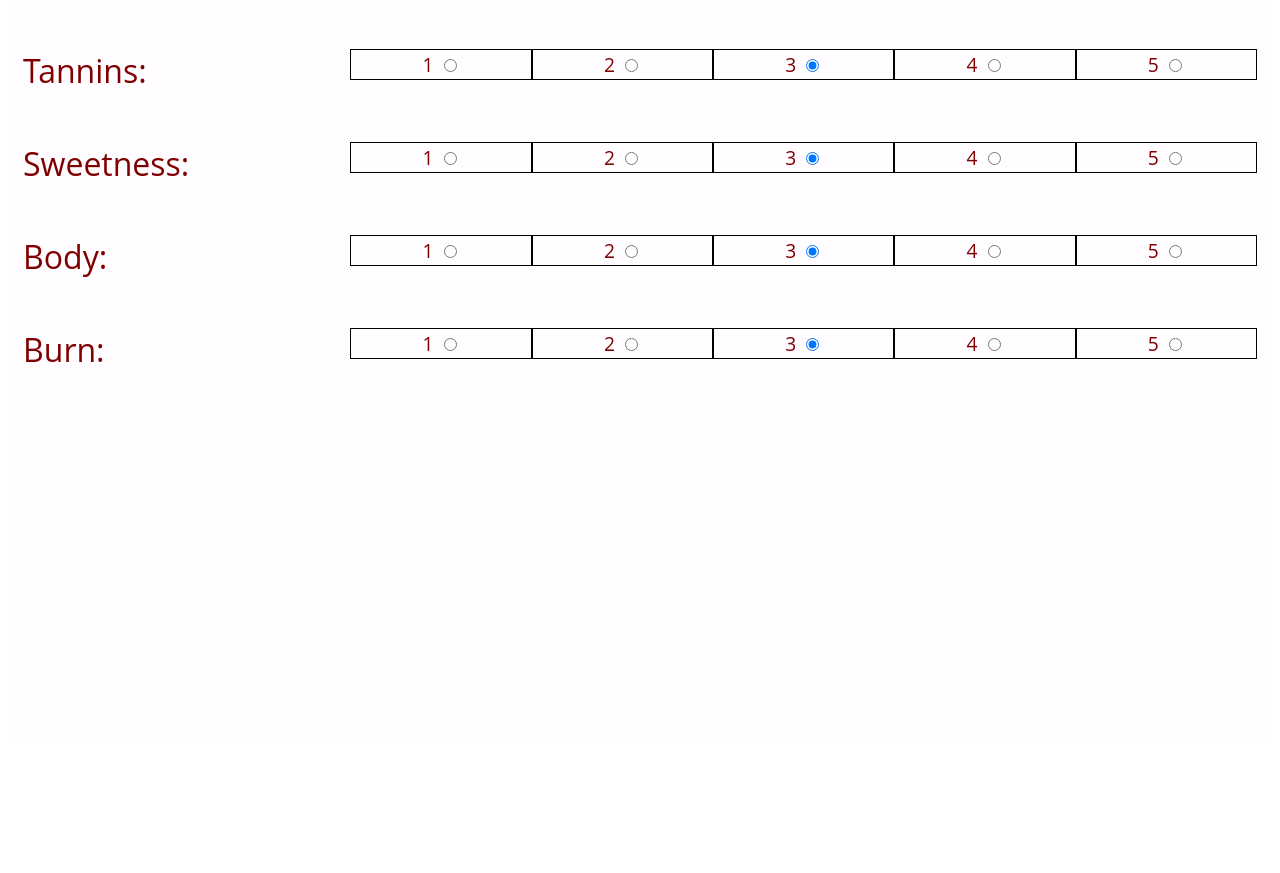
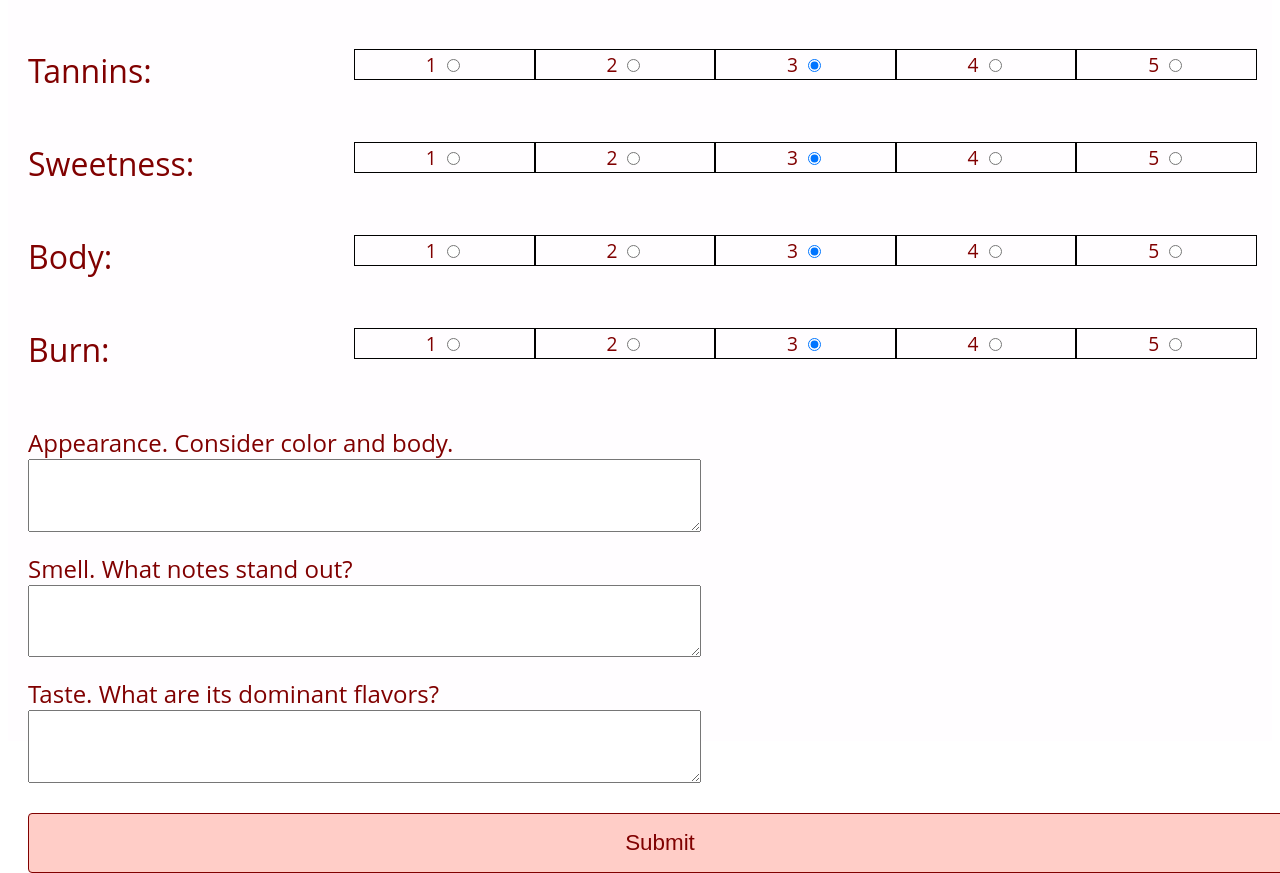
Before and after one commit to klthree/wineapp, an Angular app in the folder frontend/taster/: page /new-assessment in a window 1280 px wide. Shown: the part 162-1035 px from the top of the page. Before the commit the page ends 911 px from the top, so only its background shows below. Built offline with nearby package versions, Linux system fonts and the light colour scheme.

Commit message:
Added textarea fields for sight, smell, and taste. Added a submit button that now creates a flavor profile and adds it to a mock, in-memory array.

```diff
--- a/frontend/taster/src/app/forms/new-assessment-form/new-assessment-form.component.html
+++ b/frontend/taster/src/app/forms/new-assessment-form/new-assessment-form.component.html
@@ -1,5 +1,24 @@
-<app-radio-template [groupName]="aspectLabels.acidity" (degreeEmitter)="setAttr($event, 'acidity')"></app-radio-template>
-<app-radio-template [groupName]="aspectLabels.tannins" (degreeEmitter)="setAttr($event, 'tannins')" ></app-radio-template>
-<app-radio-template [groupName]="aspectLabels.sweetness" (degreeEmitter)="setAttr($event, 'sweetness')" ></app-radio-template>
-<app-radio-template [groupName]="aspectLabels.body" (degreeEmitter)="setAttr($event, 'body')" ></app-radio-template>
-<app-radio-template [groupName]="aspectLabels.burn" (degreeEmitter)="setAttr($event, 'burn')" ></app-radio-template>
+<app-radio-template [groupName]="aspectLabels.acidity" (degreeEmitter)="setAttr($event, aspectLabels.acidity)"></app-radio-template>
+<app-radio-template [groupName]="aspectLabels.tannins" (degreeEmitter)="setAttr($event, aspectLabels.tannins)" ></app-radio-template>
+<app-radio-template [groupName]="aspectLabels.sweetness" (degreeEmitter)="setAttr($event, aspectLabels.sweetness)" ></app-radio-template>
+<app-radio-template [groupName]="aspectLabels.body" (degreeEmitter)="setAttr($event, aspectLabels.body)" ></app-radio-template>
+<app-radio-template [groupName]="aspectLabels.burn" (degreeEmitter)="setAttr($event, aspectLabels.burn)" ></app-radio-template>
+
+<div [formGroup]="descriptionGroup">
+    <div class="description">
+        <label for="visual">Appearance. Consider color and body.</label>
+        <textarea name="visual" id="visual" formControlName="visual"></textarea>
+    </div>
+
+    <div class="description">
+        <label for="olfactory">Smell. What notes stand out?</label>
+        <textarea name="olfactory" id="olfactory" formControlName="olfactory"></textarea>
+    </div>
+
+    <div class="description">
+        <label for="taste">Taste. What are its dominant flavors?</label>
+        <textarea name="taste" id="taste" formControlName="taste"></textarea>
+    </div>
+</div>
+
+<button type="submit" (click)="submitAssessment()">Submit</button>
--- a/frontend/taster/src/app/forms/new-assessment-form/new-assessment-form.component.scss
+++ b/frontend/taster/src/app/forms/new-assessment-form/new-assessment-form.component.scss
@@ -1,3 +1,42 @@
 app-radio-template {
-    padding: 15px 15px 25px 15px;
+    padding: 15px 15px 25px 20px;
 }
+
+.description {
+    display: flex;
+    flex-direction: column;
+    margin: 10px 20px 0 20px;
+    padding-top: 10px;
+    font-size: 1.2em;
+}
+
+textarea {
+    width: 21em;
+    height: 5em;
+}
+
+button {
+    display: flex;
+    align-items: center;
+    justify-content: center;
+    width: 100%;
+    height: 60px;
+    margin-top: 30px;
+    margin-left: 20px;
+    font-size: 1.4em;
+    color: maroon;
+    background-color:rgba(255, 190, 183, 0.767);
+    border-radius: 4px;
+    border: solid 1px rgb(128, 0, 0);
+}
+
+@media(min-width: 768px) {
+    .description {
+        font-size: x-large;
+    }
+
+    textarea {
+        width: 50em;
+        height: 5em;
+    }
+}
--- a/frontend/taster/src/app/forms/new-assessment-form/new-assessment-form.component.ts
+++ b/frontend/taster/src/app/forms/new-assessment-form/new-assessment-form.component.ts
@@ -1,4 +1,6 @@
 import { Component, OnInit } from '@angular/core';
+import { FormControl, FormGroup } from '@angular/forms';
+import { ASSESSMENTS } from 'src/app/mock-assessments';
 
 @Component({
   selector: 'app-new-assessment-form',
@@ -17,13 +19,22 @@ export class NewAssessmentFormComponent implements OnInit {
     burn: "burn"
   }
 
-  flavorProfile: {[key: string]: number} = {
+  flavorProfile: {[key: string]: number | string} = {
     acidity: 3,
     tannins: 3,
     sweetness: 3,
     body: 3,
-    burn: 3
+    burn: 3,
+    visual: '',
+    olfactory: '',
+    taste: ''
   }
+
+  descriptionGroup = new FormGroup({
+    visual: new FormControl(),
+    olfactory: new FormControl(),
+    taste: new FormControl()
+  })
 
   ngOnInit(): void {
   }
@@ -32,4 +43,13 @@ export class NewAssessmentFormComponent implements OnInit {
     this.flavorProfile[attribute] = degree;
     console.log(this.flavorProfile);
   }
+
+  submitAssessment() {
+    this.flavorProfile.visual = this.descriptionGroup.controls.visual.value;
+    this.flavorProfile.olfactory = this.descriptionGroup.controls.olfactory.value;
+    this.flavorProfile.taste = this.descriptionGroup.controls.taste.value;
+
+    ASSESSMENTS.push(this.flavorProfile);
+    console.log(ASSESSMENTS);
+  }
 }
--- a/frontend/taster/src/app/forms/radio-template/radio-template.component.scss
+++ b/frontend/taster/src/app/forms/radio-template/radio-template.component.scss
@@ -13,7 +13,6 @@
 
 #groupName {
     display: flex;
-    // flex-grow: 3;
     flex-grow: 5;
 }
 
--- a/frontend/taster/src/app/forms/radio-template/radio-template.component.ts
+++ b/frontend/taster/src/app/forms/radio-template/radio-template.component.ts
@@ -4,7 +4,7 @@ import { FormControl, FormGroup, Validators } from '@angular/forms';
 @Component({
   selector: 'app-radio-template',
   templateUrl: './radio-template.component.html',
-  styleUrls: ['./radio-template.component.scss', '../../styles/fonts.scss']
+  styleUrls: ['./radio-template.component.scss']
 })
 export class RadioTemplateComponent implements OnInit {
 
--- /dev/null
+++ b/frontend/taster/src/app/mock-assessments.ts
@@ -0,0 +1,3 @@
+export const ASSESSMENTS: {}[] = [
+
+]
```
